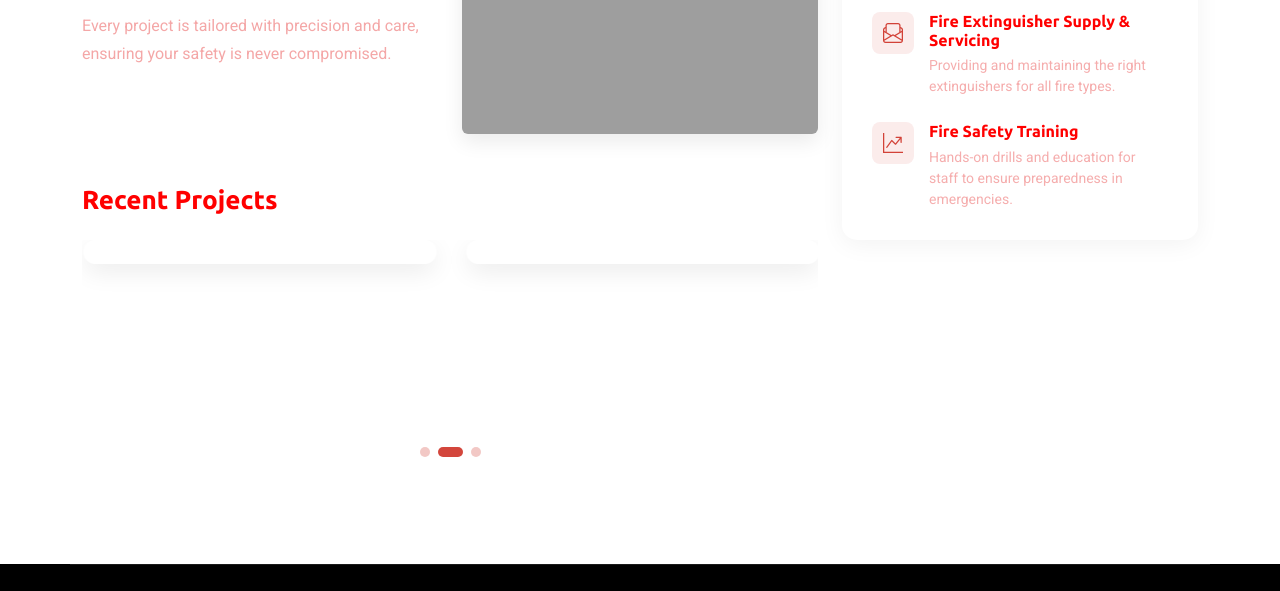
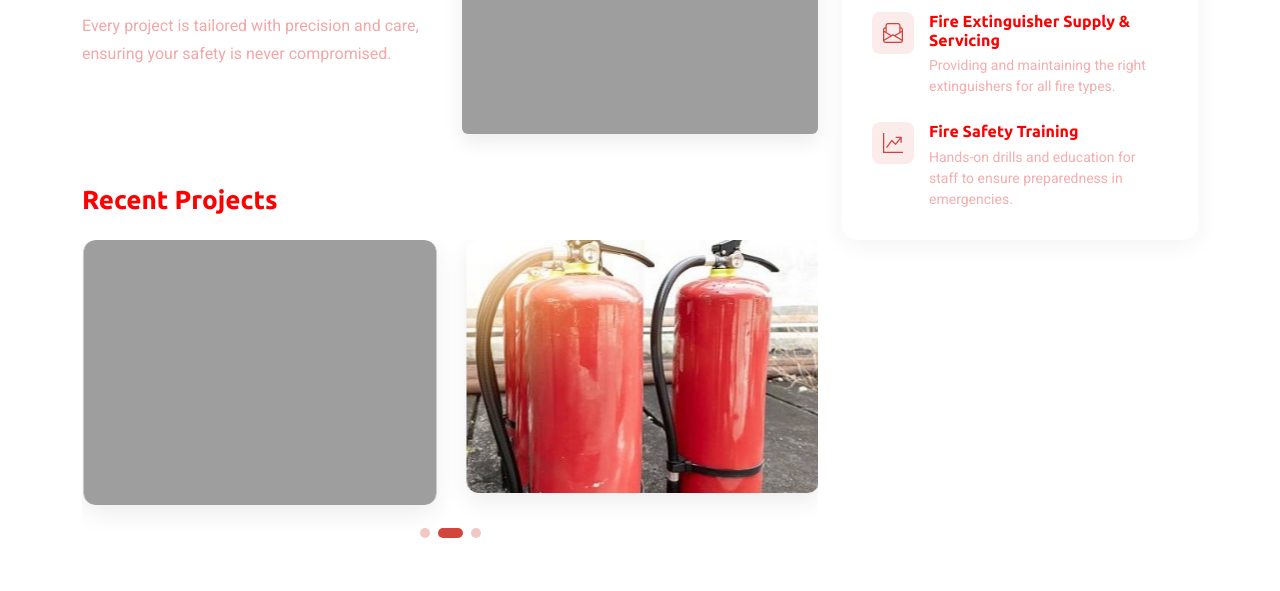
Before and after one commit to send59/New-Site, a plain HTML site: page pages/service-details.html in a window 1280 px wide. Shown: the part 609-1200 px from the top of the page. Drawn offline with Linux system fonts and the light colour scheme; the site is published under a folder, as on GitHub Pages, so addresses that start at the root find nothing.

Commit message:
Update service-details.html

```diff
--- a/pages/service-details.html
+++ b/pages/service-details.html
@@ -9,7 +9,7 @@
   <meta name="keywords" content="">
 
   <!-- Favicons -->
-  <link href="../assets/img/favicon.png" rel="icon">
+  <!--<link href="../assets/img/favicon.png" rel="icon">
   <link href="../assets/img/apple-touch-icon.png" rel="apple-touch-icon">
 
   <!-- Fonts -->
@@ -229,7 +229,7 @@
                     </div>
                     <div class="swiper-slide">
                       <div class="portfolio-item">
-                        <img src="/assets/img/FM-10.png" alt="" class="img-fluid" loading="lazy">
+                        <img src="../assets/img/FM-10.png" alt="" class="img-fluid" loading="lazy">
                         <div class="portfolio-info">
                           <h5>Warehouse Sprinkler Installation</h5>
                           <p>Project delivered 2 weeks ahead of schedule</p>
@@ -238,7 +238,7 @@
                     </div>
                     <div class="swiper-slide">
                       <div class="portfolio-item">
-                        <img src="/assets/img/red-fire-extinguisher-with-outdo.jpg" alt="" class="img-fluid" loading="lazy">
+                        <img src="../assets/img/red-fire-extinguisher-with-outdo.jpg" alt="" class="img-fluid" loading="lazy">
                         <div class="portfolio-info">
                           <h5>School District Safety Initiative</h5>
                           <p>District-wide fire extinguisher servicing and training</p>
```
